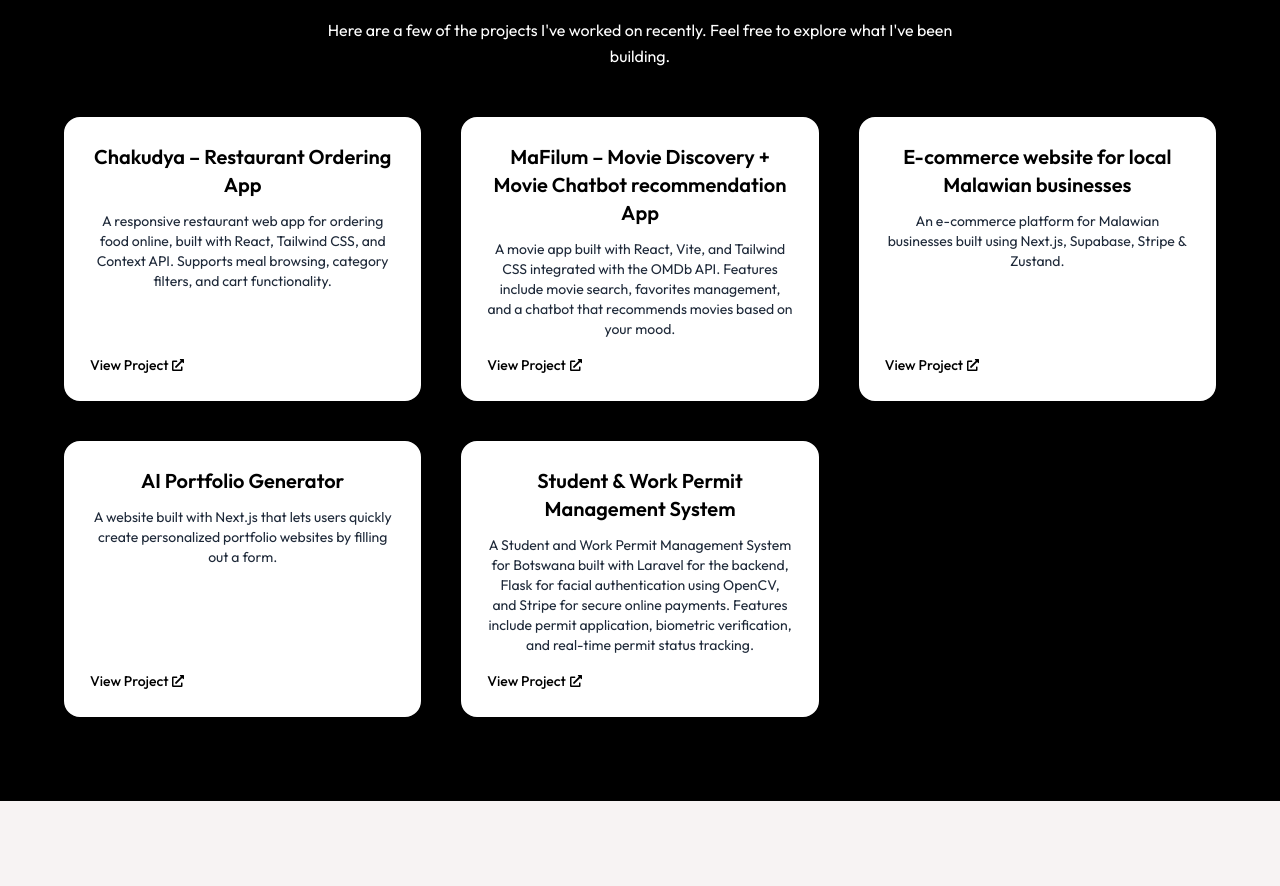
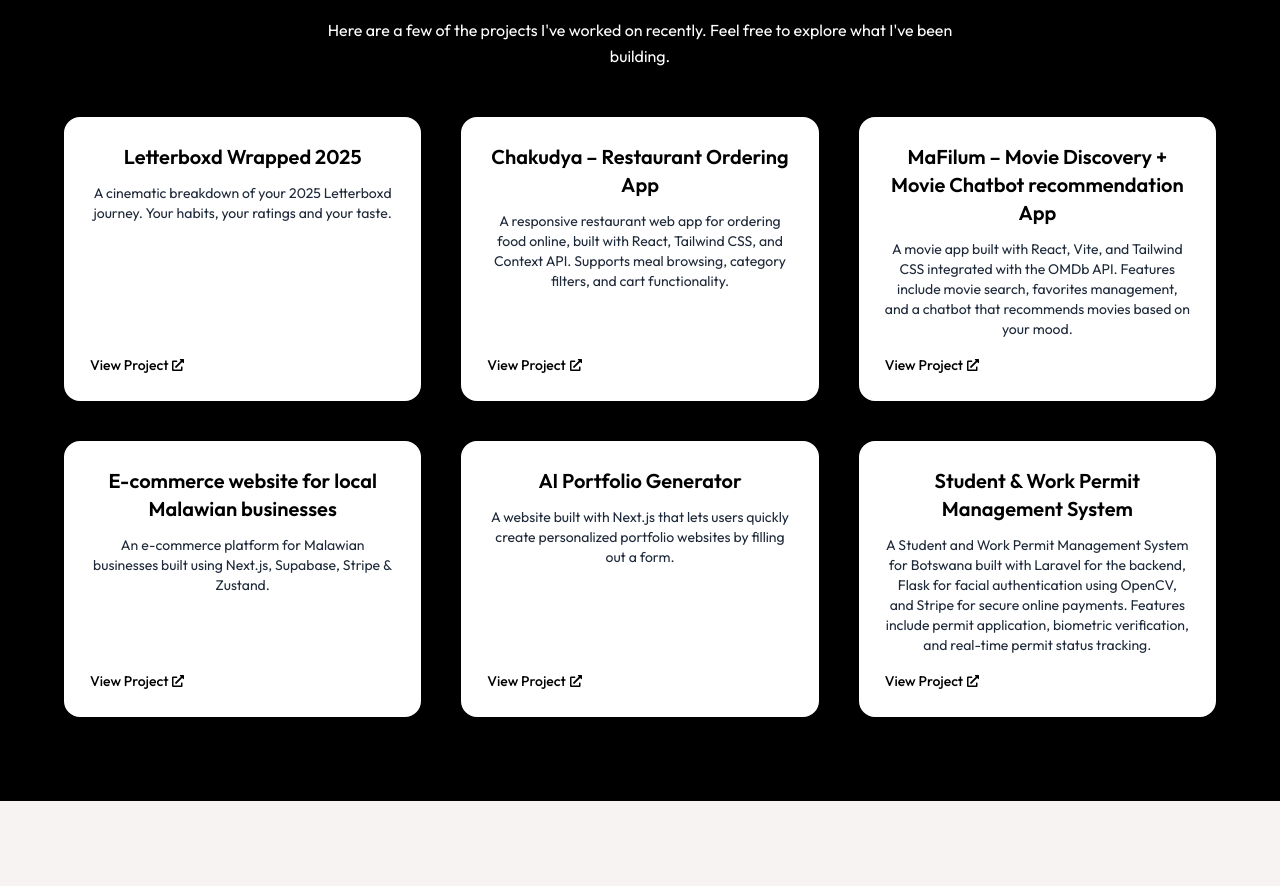
Before and after one commit to Gingaichi/Sichile-Malonje-Portfolio, a Next.js app: page / in a window 1280 px wide. Shown: the part 1736-2622 px from the top of the page. Built offline with nearby package versions, Linux system fonts and the light colour scheme; a web font is replaced by a local one.

Commit message:
added new project
added letterboxd wrapped project

```diff
--- a/components/MyProjects.jsx
+++ b/components/MyProjects.jsx
@@ -2,6 +2,11 @@
 import { FaExternalLinkAlt } from 'react-icons/fa';
 
 const projects = [
+  {
+  title: " Letterboxd Wrapped 2025",
+  description: "A cinematic breakdown of your 2025 Letterboxd journey. Your habits, your ratings and your taste.",
+  link: "https://letterboxd-wrapped-nu.vercel.app/"
+  },
   {
   title: "Chakudya – Restaurant Ordering App",
   description: "A responsive restaurant web app for ordering food online, built with React, Tailwind CSS, and Context API. Supports meal browsing, category filters, and cart functionality.",
```
